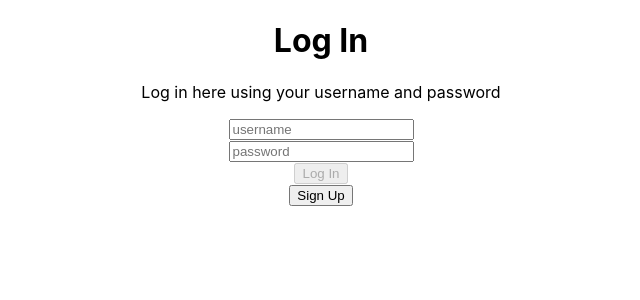
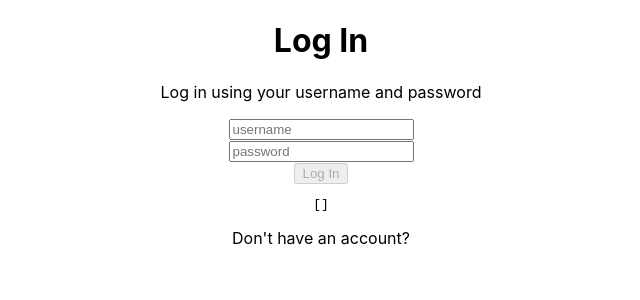
Before and after one commit to BW-PT-How-To-3/front-end, a React (Create React App) app in the folder app-form/: page / in a window 1280 px wide. Shown: the top 300 px of the page, without its empty margins (319-959 px from the left). Built offline with nearby package versions, Linux system fonts and the light colour scheme.

Commit message:
login created

```diff
--- a/app-form/src/App.css
+++ b/app-form/src/App.css
@@ -6,3 +6,10 @@
   display: flex;
   flex-direction: column;
 }
+
+.error {
+  color: crimson;
+  font-size: 0.7rem;
+  margin: 0;
+  padding-bottom: 5px;
+}
--- a/app-form/src/components/Login.js
+++ b/app-form/src/components/Login.js
@@ -15,6 +15,9 @@ function Login() {
         username: '',
         password: ''
     });
+
+     //state for dislaying user info
+     const [data, setData] = useState([]);
 
     const [buttonDisabled, setButtonDisabled] = useState(true);
     useEffect(() => {
@@ -49,33 +52,42 @@ function Login() {
     const submitHandler = e => {
         e.preventDefault();
 
+        //reset form once submitted
         setUserInput({
             username: '',
             password: ''
-        })
+        });
+
+        //ensure user data is being returned
+        axios
+            .post('https://reqres.in/api/users', userInput)
+            .then( res => setData(res))
+            .catch( err => console.log(err.res))
+
+        console.log('login successful')
     };
 
     const changeHandler = e => {
         e.persist();
         validator(e);
 
-        let value = e.target.value;
-        setUserInput({...userInput, [e.target.name]: value});
+        setUserInput({...userInput, [e.target.name]: e.target.value});
     };
 
     return(
         <div>
             <form onSubmit={submitHandler}>
                 <h1>Log In</h1>
-                <p>Log in here using your username and password</p>
+                <p>Log in using your username and password</p>
 
                 <div className="form-input">
                     <label htmlFor="username">
                         {/* Username */}
                         <input
                             type="text"
+                            id="username"
                             name="username"
-                            value={userInput.name}
+                            value={userInput.username}
                             onChange={changeHandler}
                             placeholder="username"
                         />
@@ -86,6 +98,7 @@ function Login() {
                         {/* Password */}
                         <input
                             type="password"
+                            id="password"
                             name="password"
                             value={userInput.password}
                             onChange={changeHandler}
@@ -95,8 +108,9 @@ function Login() {
                     </label>
                 </div>
                 <button disabled={buttonDisabled}>Log In</button>
+                <pre>{JSON.stringify(data, null, 2)}</pre>
             </form>
-            <button>Sign Up</button>
+            <p>Don't have an account?</p>
         </div>
     )
 }
```
Also changed, not shown: 1 other file (tests, documents, lock files or other folders).
